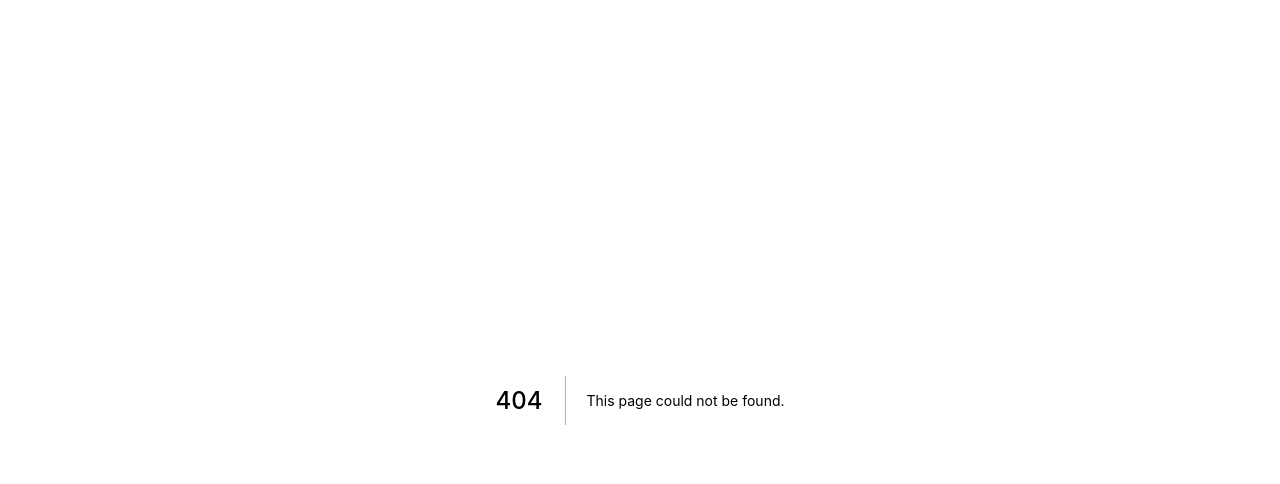
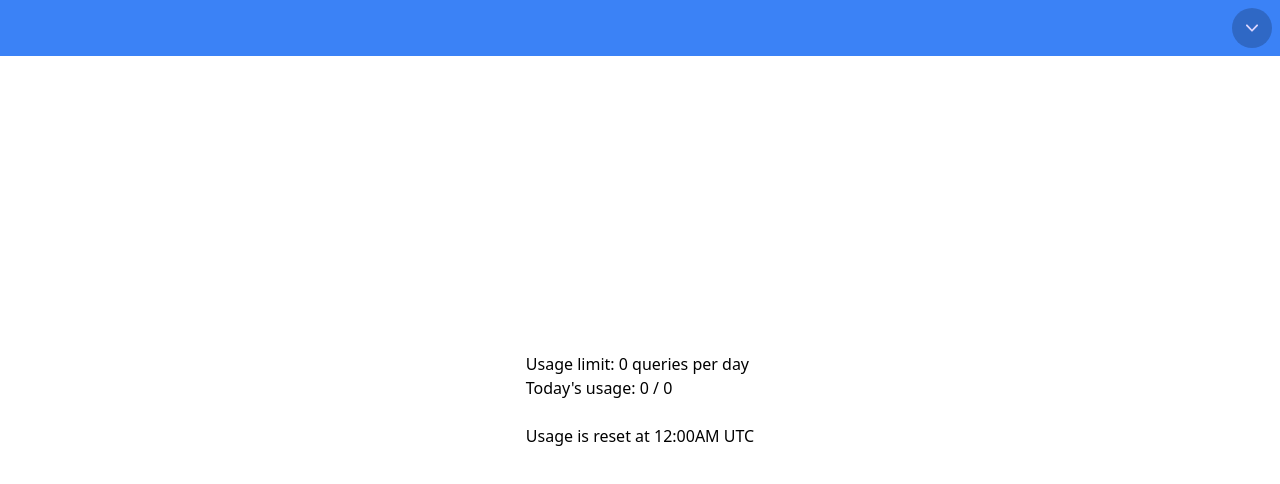
Before and after one commit to kwdChan/paper-summary-frontend, a Next.js app: page /dashboard in a window 1280 px wide. Before the commit this address had no page. Shown: the top 484 px of the page. Built offline with nearby package versions, Linux system fonts and the light colour scheme; no server answers; the database is empty.

Commit message:
show usage limit

```diff
--- /dev/null
+++ b/src/pages/dashboard.tsx
@@ -0,0 +1,58 @@
+import { useRouter } from "next/router";
+import React, { useEffect } from "react";
+import { supabaseClient } from "@/lib/supabaseClient";
+import { NavIcon } from "@/components/navIcon";
+import { UserInfo } from "@/lib/types";
+
+export default function Page() {
+  const [userInfo, setUserInfo] = React.useState<UserInfo|null>(null);
+
+  // these should only be set by the useEffect of data
+  const [usage_ofUserInfo, setUsage_ofUserInfo] = React.useState<number>(0);
+  const [limit_ofUserInfo, setLimit_ofUserInfo] = React.useState<number>(0);
+  const [lastUse_ofUserInfo, setLastUse_ofUserInfo] = React.useState<string>('');
+
+  useEffect(() => {
+
+    if (userInfo == null) return;
+
+    const today = new Date().toISOString().slice(0, 10)
+
+
+    setUsage_ofUserInfo(today==userInfo.last_use? userInfo.usage_today: 0)
+    setLimit_ofUserInfo(userInfo.daily_limit)
+
+
+  }, [userInfo]);
+
+
+  useEffect(() => {
+    supabaseClient.getUserInfo().then(({ data: user }) => {
+      setUserInfo(user);
+    });
+  }, []);
+
+  return (
+    <div className="relative flex flex-col w-screen h-screen overflow-x-hidden overflow-y-scroll scroll">
+      <header>
+        <NavIcon />
+      </header>
+      <div className="absolute  bg-blue-500 text-white h-14 w-screen p-1">
+
+      </div>
+
+
+      <div className="flex w-full h-full border-0 border-black justify-center">
+
+        <div className="self-center border-0 border-black ">
+        Usage limit: {limit_ofUserInfo} queries per day<br/>
+        Today&apos;s usage: {usage_ofUserInfo} / {limit_ofUserInfo}<br/><br/>
+        Usage is reset at 12:00AM UTC<br/>
+        </div>
+
+      </div>
+
+
+    </div>
+  );
+}
--- a/src/pages/test.tsx
+++ b/src/pages/test.tsx
@@ -9,28 +9,13 @@ export default function Page() {
     // supabaseClient.highlightSummaryFunctionStreamed(
     //   229, "One sentence", setData
     // )
+    const userID = (await supabaseClient.client.auth.getSession()).data.session!.user.id
 
-    const response =  await supabaseClient.customInvoke("https://mbjyxjgolhbfbkcnocdu.functions.supabase.co/SSE_test" ,{})
-    const reader = response!.body!.getReader();
-    const decoder = new TextDecoder();
+    const response =  await supabaseClient.client.rpc("query_highlight", {highlight_id: 131})
 
-    let fullResponse: string = ""
-    while (true) {
-      console.log(fullResponse)
-      const { value, done } = await reader.read();
+    console.log(response)
+    setData(response)
 
-      if (done) {
-        break;
-      }
-      const lines = decoder.decode(value).split("\n");
-      lines
-        .filter((line) => line.startsWith("data: "))
-        .map(
-          (line) => {
-            console.log(line)
-          }
-        )
-    }
   }
 
   return (
```
